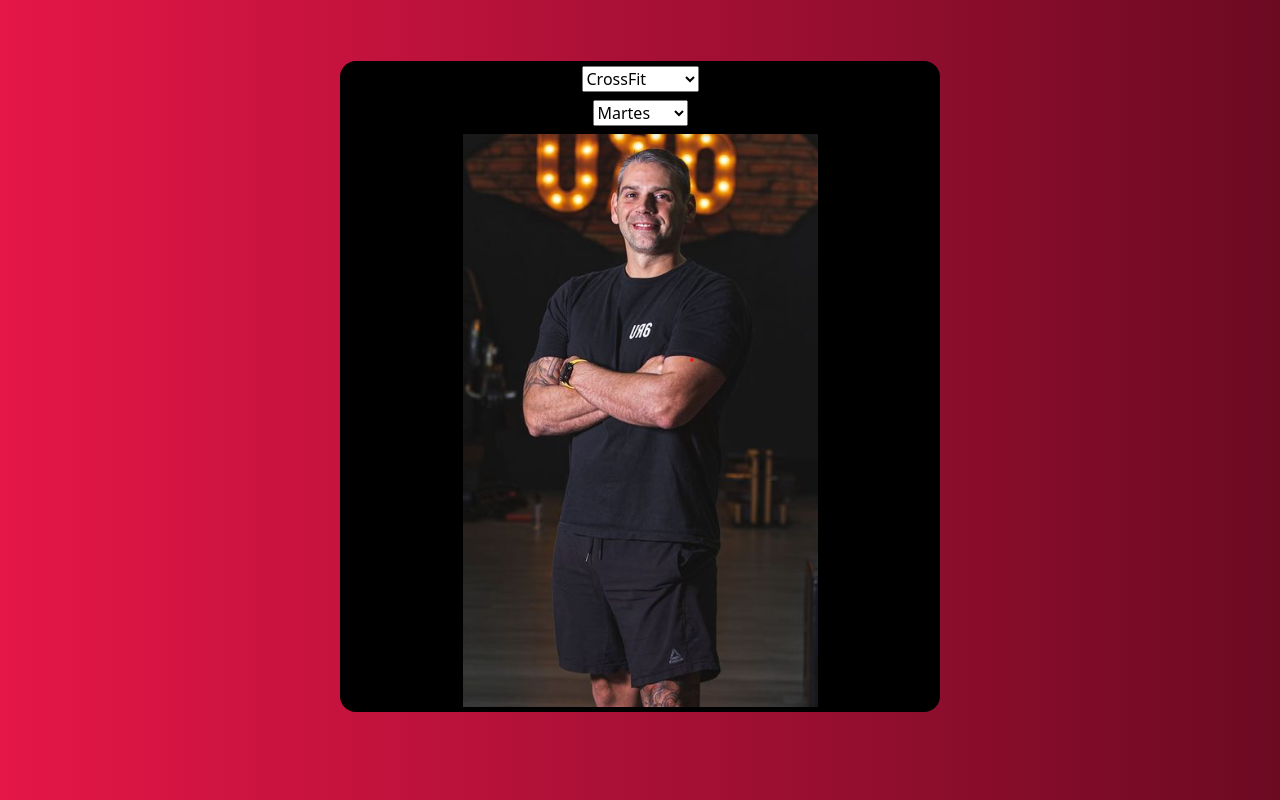
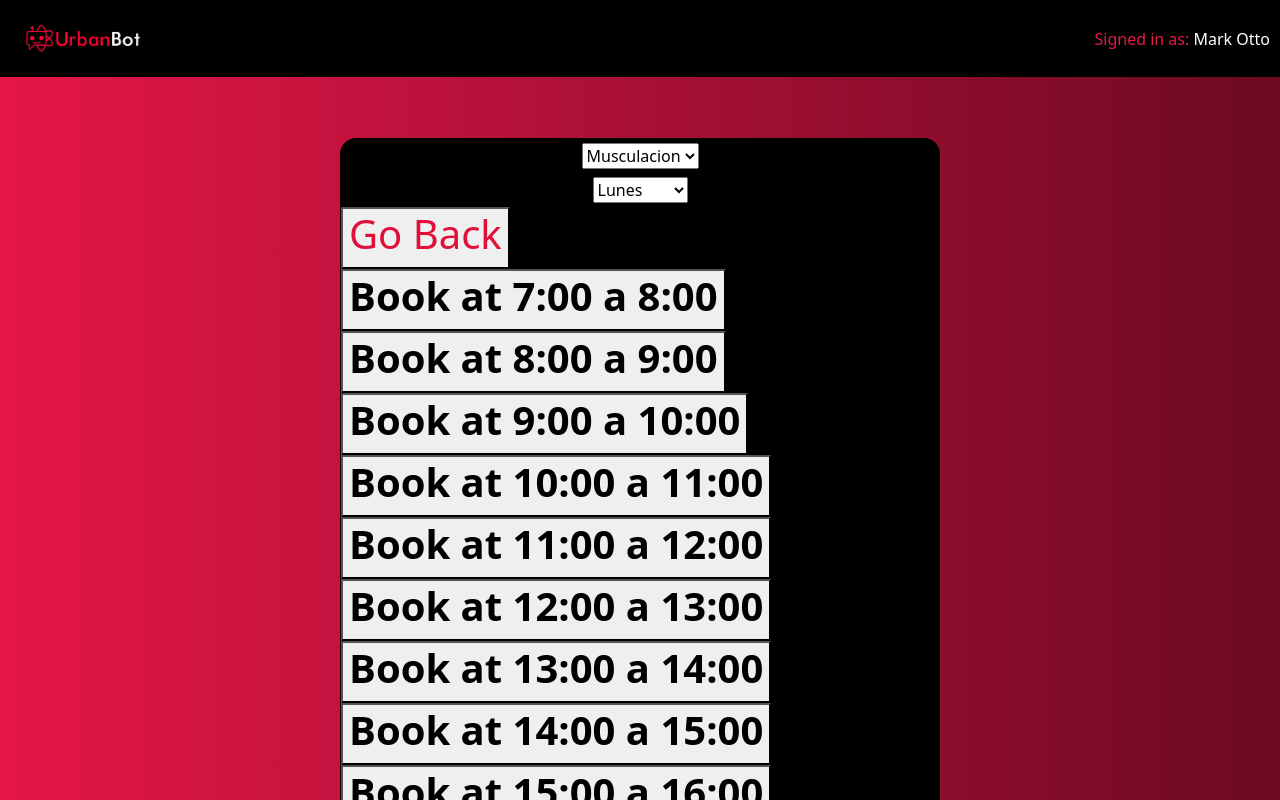
Before and after one commit to joacoabraldes/urban-bot, a React (Create React App) app: page /home in a window 1280 px wide. Shown: the top 800 px of the page. Built offline with nearby package versions, Linux system fonts and the light colour scheme.

Commit message:
Co-authored-by: Mateo Andraca <mateo16@users.noreply.github.com>

```diff
--- a/package.json
+++ b/package.json
@@ -9,7 +9,9 @@
     "bootstrap": "^5.3.0-alpha1",
     "mdb-react-ui-kit": "^5.1.0",
     "react": "^18.2.0",
+    "react-bootstrap": "^2.7.2",
     "react-dom": "^18.2.0",
+    "react-native": "^0.71.3",
     "react-router-dom": "^6.8.2",
     "react-scripts": "5.0.1",
     "tailwindcss": "^3.2.7",
--- /dev/null
+++ b/src/components/ModalPicker.css
@@ -0,0 +1,39 @@
+.container {
+    display: flex;
+    justify-content: center;
+    align-items: center;
+}
+
+.modal {
+    padding-top: 10;
+    background-color: white;
+    border-radius: 10;
+}
+
+.horario {
+  align-items: center;
+}
+
+.textHorario {
+    font-size: 18;
+    margin: 20;
+    font-weight: bold;
+}
+
+.textHorario2 {
+    font-size: 18;
+    margin: 20;
+    font-weight: bold;
+    color: green;
+}
+
+.salir {
+    font-size: 16;
+    margin-left: 2;
+    margin-top : -5;
+    font-weight: bold;
+    color: #e0103b;
+    align-items: center;
+    justify-content: center;
+
+}
--- /dev/null
+++ b/src/components/ModalPicker.js
@@ -0,0 +1,87 @@
+import React, { useEffect, useState } from "react";
+import "./ModalPicker.css";
+
+const HORARIOS = [7, 8, 9, 10, 11, 12, 13, 14, 15, 16, 17, 18, 19, 20, 21];
+const HORARIOS_STRING = [
+  "7:00 a 8:00",
+  "8:00 a 9:00",
+  "9:00 a 10:00",
+  "10:00 a 11:00",
+  "11:00 a 12:00",
+  "12:00 a 13:00",
+  "13:00 a 14:00",
+  "14:00 a 15:00",
+  "15:00 a 16:00",
+  "16:00 a 17:00",
+  "17:00 a 18:00",
+  "18:00 a 19:00",
+  "19:00 a 20:00",
+  "20:00 a 21:00",
+  "21:00 a 22:00",
+];
+
+const ModalPicker = (props) => {
+  const selectedTime = props.week[props.selectedDate].horarios;
+
+  console.log(selectedTime);
+
+  const onPressItem = (horario) => {
+    props.setData(horario);
+  };
+
+  const Salir = () => {
+    props.changeModalVisibility(false);
+  };
+
+  useEffect(() => {
+    console.log("ModalPicker: ", props.week[props.selectedDate].horarios);
+  }, [props.week[props.selectedDate].horarios]);
+  const horario = HORARIOS.map((item, index) => {
+
+
+    return (
+        <button
+            key={index}
+            className="horario"
+            onPress={() => onPressItem(item)}
+        >
+
+            <h1 className={(selectedTime.indexOf(item) === -1 ? "textHorario" :  "textHorario2")}>
+                Book at {HORARIOS_STRING[index]}
+            </h1>
+        </button>
+    );
+
+});
+
+  return (
+    <div>
+
+        <button className="salir" onClick={() => Salir()}>
+          <h1>Go Back</h1>
+        </button>
+
+        <div>
+            {horario}
+        </div>
+      </div>
+  );
+};
+          /*
+                      <a
+              key={index}
+              className="horario"
+              onClick={() => onPressItem(item)}
+            >
+              <span
+                className={
+                  selectedTime.indexOf(item) === -1
+                    ? "textHorario"
+                    : "textHorario2"
+                }
+              >
+                Book at {HORARIOS_STRING[index]}
+              </span>
+            </a>
+           */
+export default ModalPicker;
--- /dev/null
+++ b/src/components/Navbarr.css
@@ -0,0 +1,24 @@
+.navbartext {
+  color: rgba(229, 22, 72, 1);
+
+}
+
+.navbartxt {
+  color: white
+}
+
+.logo {
+  width: auto;
+  height: 35px;
+
+}
+
+.navbar-nav{
+  display:flex;
+  flex:1;
+  flex-direction:row-reverse;
+  justify-content: right;
+  align-items: center;
+  margin-left: 10px;
+  margin-right: 10px;
+}
--- /dev/null
+++ b/src/components/Navbarr.js
@@ -0,0 +1,25 @@
+import React from 'react'
+import Container from 'react-bootstrap/Container';
+import Navbar from 'react-bootstrap/Navbar';
+import "./Navbarr.css";
+import logo from '../img/logobot.jpg';
+import Image from 'react-bootstrap/Image';
+
+const Navbarr = () => {
+  return (
+
+<Navbar bg="black" className='expand'>
+<div className='navbar navbar-nav '>
+<Navbar.Brand><Image className='logo navbar-nav ' src={logo} /> </Navbar.Brand>
+  <Navbar.Toggle />
+  <Navbar.Collapse className="justify-content-end ms-auto">
+    <Navbar.Text className='navbartext ml-5'>
+      Signed in as: <Navbar.Text className='navbartxt' href="#login"> Mark Otto</Navbar.Text>
+    </Navbar.Text>
+  </Navbar.Collapse>
+</div>
+</Navbar>
+  )
+}
+
+export default Navbarr
--- a/src/pages/Home.js
+++ b/src/pages/Home.js
@@ -10,11 +10,65 @@ import {
   MDBIcon,
 } from "mdb-react-ui-kit";
 import profelean from "../img/profeleanaaa.png";
+import Navbarr from "../components/Navbarr";
+import { useState } from "react";
+import ModalPicker from "../components/ModalPicker";
 
 const Home = () => {
+  const [week, setWeek] = useState([
+    {
+      horarios: [],
+    },
+    {
+      horarios: [],
+    },
+    {
+      horarios: [],
+    },
+    {
+      horarios: [],
+    },
+    {
+      horarios: [],
+    },
+    {
+      horarios: [],
+    },
+  ]);
+
+  const days = ["Mon", "Tue", "Wed", "Thu", "Fri", "Sat"];
+
+  const [isModalVisible, setisModalVisible] = useState(false);
+  const [selectedDate, setSelectedDate] = useState(0);
+
+  const changeModalVisibility = (bool) => {
+    setisModalVisible(true);
+  };
+
+  const setData = (horario) => {
+    if (
+      week[selectedDate].horarios.length < 2 &&
+      week[selectedDate].horarios.indexOf(horario) == -1
+    ) {
+      week[selectedDate].horarios = [...week[selectedDate].horarios, horario];
+    } else if (week[selectedDate].horarios.indexOf(horario) != -1) {
+      const index = week[selectedDate].horarios.indexOf(horario);
+      week[selectedDate].horarios.splice(index, 1);
+    }
+  };
+
+  const weekBtn = (i) => {
+    changeModalVisibility(true);
+    setSelectedDate(i);
+  };
+
+  const handleSelectDay = (event) => {
+    console.log(event.target.value);
+    setSelectedDate(event.target.value);
+  };
   return (
     <>
-      <navbar></navbar>
+      <Navbarr />
 
       <MDBContainer fluid>
         <MDBRow className="d-flex justify-content-center align-items-center h-100">
@@ -24,12 +78,13 @@ const Home = () => {
               style={{ borderRadius: "1rem", maxWidth: "600px" }}
             >
               <MDBCardBody className=" p-1 d-flex flex-column align-items-center mx-auto w-100">
-                <div className>
-                  <select name="select">
-                    <option value="FORCE 6"> Musculacion </option>
-                    <option value="CROSS 6" selected>
-                      CrossFit
+                <div >
+                  <select value={selectedDate} name="select">
+                    <option value="FORCE 6" selected>
+                      {" "}
+                      Musculacion{" "}
                     </option>
+                    <option value="CROSS 6">CrossFit</option>
                     <option value="HIIT 6">HIIT</option>
                     <option value="RIDE 6">Spinning</option>
                     <option value="RUMBLE 6">Rumble</option>
@@ -38,27 +93,34 @@ const Home = () => {
               </MDBCardBody>
 
               <MDBCardBody className=" p-1 d-flex flex-column align-items-center mx-auto w-100">
-                <div className>
-                  <select name="select">
-                    <option value="Lunes"> Lunes </option>
-                    <option value="Martes" selected>
-                     Martes
+                <div>
+                  <select name="select" onChange={handleSelectDay}>
+                    <option value={0}>
+                      {" "}
+                      Lunes{" "}
                     </option>
-                    <option value="Miercoles">Miercoles</option>
-                    <option value="Jueves">Jueves</option>
-                    <option value="Viernes">Viernes</option>
-                    <option value="Sabado">Sabado</option>
+                    <option value={1}> Martes </option>
+                    <option value={2}>Miercoles</option>
+                    <option value={3}>Jueves</option>
+                    <option value={4}>Viernes</option>
+                    <option value={5}>Sabado</option>
                   </select>
                 </div>
               </MDBCardBody>
-
+              <ModalPicker
+                changeModalVisibility= {changeModalVisibility}
+                setData={setData}
+                week={week}
+                selectedDate={selectedDate}
+              />
               <MDBCardBody className=" p-1 d-flex flex-column align-items-center mx-auto w-100">
-                <div className>
+                <div >
                   <img src={profelean}></img>
                 </div>
               </MDBCardBody>
             </MDBCard>
 
+            <button>HOLAAAAAAA</button>
           </MDBCol>
         </MDBRow>
       </MDBContainer>
```
Also changed, not shown: 1 other file (tests, documents, lock files or other folders).
